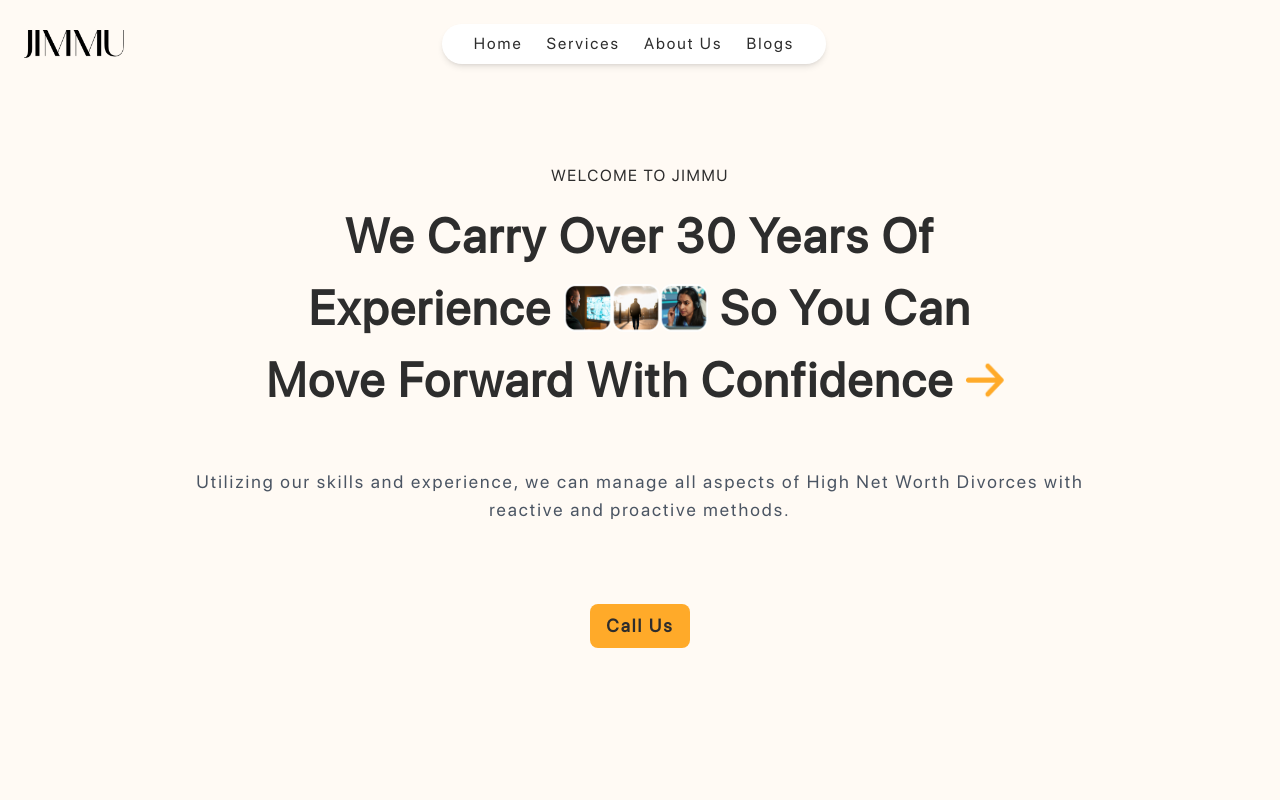
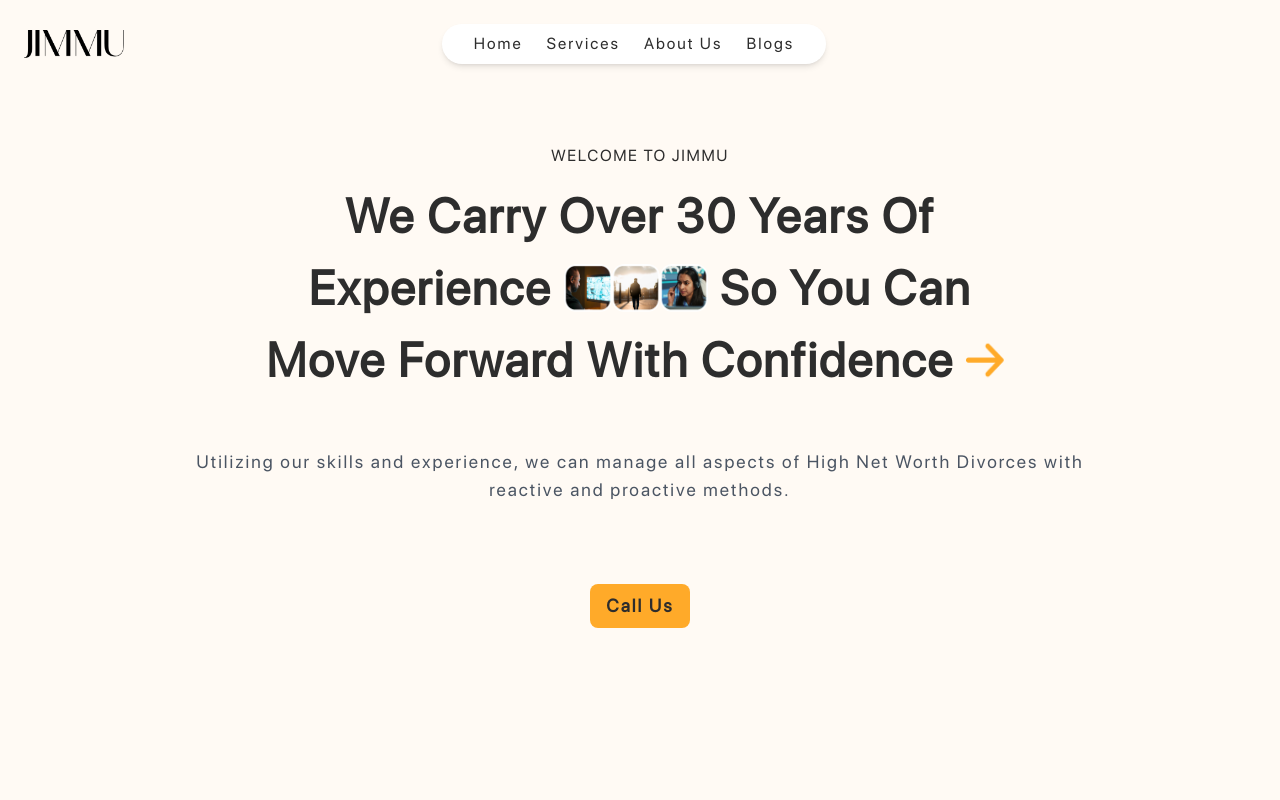
Before and after one commit to rumeshsmrr/Jimmu_V2, a React (Vite) app: page / in a window 1280 px wide. Shown: the top 800 px of the page. Built offline with nearby package versions, Linux system fonts and the light colour scheme.

Commit message:
remove body padding

```diff
--- a/src/App.css
+++ b/src/App.css
@@ -6,9 +6,8 @@
 body {
   width: 100%;
   margin: 0;
-  padding: 20px;
 
-  background-color: #FFFAF4;
+  background-color: #fffaf4;
 
   font-family: "SF_Regular", serif;
   letter-spacing: 2px;
```
